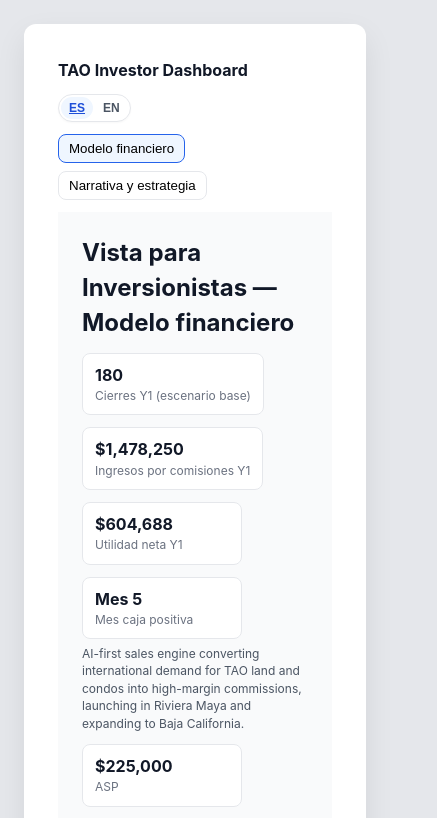
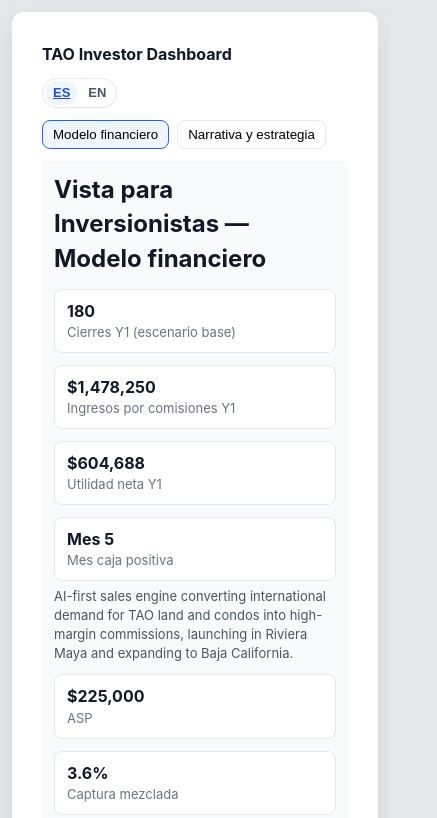
Before and after one commit to Tao2025-code/tao-ai-sales-agent, a React (Vite) app in the folder tao-ai-sales-agents/: page / in a window 390 px wide. Shown: the top 818 px of the page, 437 px wide, since content can reach past the window. Built offline with nearby package versions, Linux system fonts and the light colour scheme.

Commit message:
Improve mobile responsiveness for dashboard

```diff
--- a/tao-ai-sales-agents/src/App.css
+++ b/tao-ai-sales-agents/src/App.css
@@ -1,7 +1,7 @@
 #root {
   margin: 0 auto;
   padding: 24px;
-  max-width: 1440px;
+  max-width: 1200px;
 }
 
 .app-shell {
@@ -10,3 +10,43 @@
   box-shadow: 0 12px 30px rgba(0, 0, 0, 0.08);
   padding: 16px;
 }
+
+.table-wrapper {
+  width: 100%;
+}
+
+.controls-grid {
+  grid-template-columns: repeat(auto-fit, minmax(260px, 1fr));
+}
+
+.head-stats {
+  align-items: center;
+}
+
+@media (max-width: 768px) {
+  #root {
+    max-width: 100%;
+    padding: 12px;
+  }
+
+  .app-shell {
+    padding: 12px;
+  }
+
+  .table-wrapper {
+    overflow-x: auto;
+  }
+
+  .table-wrapper table {
+    min-width: 520px;
+  }
+
+  .controls-grid {
+    grid-template-columns: 1fr;
+  }
+
+  .head-stats {
+    flex-direction: column;
+    align-items: stretch;
+  }
+}
--- a/tao-ai-sales-agents/src/components/Table.tsx
+++ b/tao-ai-sales-agents/src/components/Table.tsx
@@ -7,7 +7,7 @@
 };
 
 export const Table: React.FC<TableProps> = ({ headers, rows }) => (
-  <div style={{ overflowX: "auto" }}>
+  <div className="table-wrapper" style={{ overflowX: "auto", width: "100%" }}>
     <table style={styles.table}>
       <thead>
         <tr>
--- /dev/null
+++ b/tao-ai-sales-agents/src/hooks/useIsMobile.ts
@@ -0,0 +1,25 @@
+import { useEffect, useState } from "react";
+
+const MOBILE_QUERY = "(max-width: 768px)";
+
+export const useIsMobile = () => {
+  const getMatches = () => (typeof window !== "undefined" ? window.matchMedia(MOBILE_QUERY).matches : false);
+
+  const [isMobile, setIsMobile] = useState<boolean>(getMatches);
+
+  useEffect(() => {
+    const mediaQuery = typeof window !== "undefined" ? window.matchMedia(MOBILE_QUERY) : null;
+    if (!mediaQuery) return undefined;
+
+    const handleChange = () => setIsMobile(mediaQuery.matches);
+
+    handleChange();
+    mediaQuery.addEventListener("change", handleChange);
+
+    return () => mediaQuery.removeEventListener("change", handleChange);
+  }, []);
+
+  return isMobile;
+};
+
+export default useIsMobile;
--- a/tao-ai-sales-agents/src/styles.ts
+++ b/tao-ai-sales-agents/src/styles.ts
@@ -25,7 +25,7 @@
   },
   headNote: {
     marginTop: 8,
-    fontSize: 12,
+    fontSize: 13,
     color: "#4b5563",
     maxWidth: 900,
   },
@@ -83,7 +83,7 @@
     justifyContent: "center",
     padding: "4px 10px",
     borderRadius: 999,
-    fontSize: 11,
+    fontSize: 13,
     fontWeight: 700,
     letterSpacing: 0.2,
     background: "#e0f2fe",
@@ -155,7 +155,7 @@
     fontWeight: 700,
   },
   keystatLabel: {
-    fontSize: 12,
+    fontSize: 13,
     color: "#6b7280",
   },
   table: {
@@ -163,6 +163,7 @@
     borderCollapse: "separate",
     borderSpacing: 0,
     fontSize: 13,
+    minWidth: 640,
   },
   languageToggle: {
     display: "inline-flex",
@@ -179,7 +180,7 @@
     borderRadius: 999,
     border: "none",
     background: "transparent",
-    fontSize: 12,
+    fontSize: 13,
     fontWeight: 600,
     color: "#4b5563",
     cursor: "pointer",
@@ -224,7 +225,6 @@
   controlsGrid: {
     display: "grid",
     gap: 16,
-    gridTemplateColumns: "repeat(auto-fit, minmax(260px, 1fr))",
   },
   controlGroup: {
     border: "1px solid #e5e7eb",
@@ -248,7 +248,7 @@
     marginTop: 4,
   },
   controlFieldLabel: {
-    fontSize: 11,
+    fontSize: 13,
     color: "#4b5563",
   },
   controlInput: {
@@ -258,7 +258,7 @@
     fontSize: 13,
   },
   controlHelp: {
-    fontSize: 11,
+    fontSize: 13,
     color: "#6b7280",
     marginTop: 2,
   },
@@ -282,7 +282,7 @@
     gap: 8,
   },
   teamToggleLabel: {
-    fontSize: 11,
+    fontSize: 13,
     color: "#111827",
     display: "flex",
     alignItems: "center",
@@ -308,7 +308,7 @@
     borderRadius: 999,
     background: "#eef2ff",
     color: "#4338ca",
-    fontSize: 11,
+    fontSize: 13,
     fontWeight: 700,
     letterSpacing: 0.3,
   },
--- a/tao-ai-sales-agents/src/views/InvestorModelView.tsx
+++ b/tao-ai-sales-agents/src/views/InvestorModelView.tsx
@@ -4,6 +4,7 @@
 import { KeyStat } from "../components/KeyStat";
 import { Table } from "../components/Table";
 import { copy, Language } from "../copy";
+import { useIsMobile } from "../hooks/useIsMobile";
 import { styles } from "../styles";
 import { pct1, usd0 } from "../utils";
 
@@ -209,6 +210,7 @@
  *  --------------------------- */
 const InvestorModelView: React.FC<{ language: Language }> = ({ language }) => {
   const t = copy[language].model;
+  const isMobile = useIsMobile();
   // Defaults comerciales
   const DEFAULT_ASP = 225_000;
   const DEFAULT_CAPTURE_PCT = 3.65;
@@ -521,13 +523,14 @@
   ]);
 
   const teamDashboardHeaders = t.teamTableHeaders;
+  const wrapStyle = { ...styles.wrap, padding: isMobile ? "12px" : styles.wrap.padding };
 
   return (
-    <div data-language={language} style={styles.wrap}>
+    <div data-language={language} style={wrapStyle}>
       {/* Header */}
       <header style={styles.header}>
         <h1 style={styles.h1}>{t.headerTitle}</h1>
-        <div style={styles.headStats}>
+        <div className="head-stats" style={styles.headStats}>
           <KeyStat label={t.keyStats.closings} value={y1.closings.toLocaleString()} />
           <KeyStat label={t.keyStats.commissionRevenue} value={usd0(y1.commissionRevenue)} />
           <KeyStat label={t.keyStats.netIncome} value={usd0(y1.net)} />
@@ -537,7 +540,7 @@
           />
         </div>
         <div style={{ ...styles.headNote, marginTop: 6 }}>{t.heroSubtitle}</div>
-        <div style={styles.headStats}>
+        <div className="head-stats" style={styles.headStats}>
           <KeyStat label={t.keyStats.asp} value={usd0(asp)} />
           <KeyStat label={t.keyStats.capture} value={pct1(capture)} />
           <KeyStat
@@ -587,7 +590,7 @@
             </button>
           </div>
 
-          <div style={styles.controlsGrid}>
+          <div className="controls-grid" style={styles.controlsGrid}>
             {/* Supuestos comerciales */}
             <div style={styles.controlGroup}>
               <div style={styles.controlLabel}>{t.controlGroups.commercial.title}</div>
@@ -930,6 +933,7 @@
       <Section title={t.sectionTitles.unitEconomics}>
         <Card>
           <h3 style={styles.h3}>{t.sectionTitles.unitEconomics}</h3>
+          <div className="table-wrapper" style={{ overflowX: "auto" }}>
             <table style={styles.table}>
               <tbody>
                 <tr>
@@ -946,6 +950,7 @@
                 </tr>
               </tbody>
             </table>
+          </div>
         </Card>
       </Section>
 
--- a/tao-ai-sales-agents/src/views/InvestorNarrativeView.tsx
+++ b/tao-ai-sales-agents/src/views/InvestorNarrativeView.tsx
@@ -1,6 +1,7 @@
 import React, { useState } from "react";
 import { Card, Section } from "../components/Layout";
 import { copy, Language } from "../copy";
+import { useIsMobile } from "../hooks/useIsMobile";
 import { styles } from "../styles";
 
 /** ---------------------------
@@ -11,9 +12,11 @@
     "narrativa"
   );
   const t = copy[language].narrative;
+  const isMobile = useIsMobile();
+  const wrapStyle = { ...styles.wrap, padding: isMobile ? "12px" : styles.wrap.padding };
 
   return (
-    <div data-language={language} style={styles.wrap}>
+    <div data-language={language} style={wrapStyle}>
       <header style={styles.header}>
         <h1 style={styles.h1}>{t.headerTitle}</h1>
       </header>
```
Lines whose indentation alone changed are shown as unchanged.
